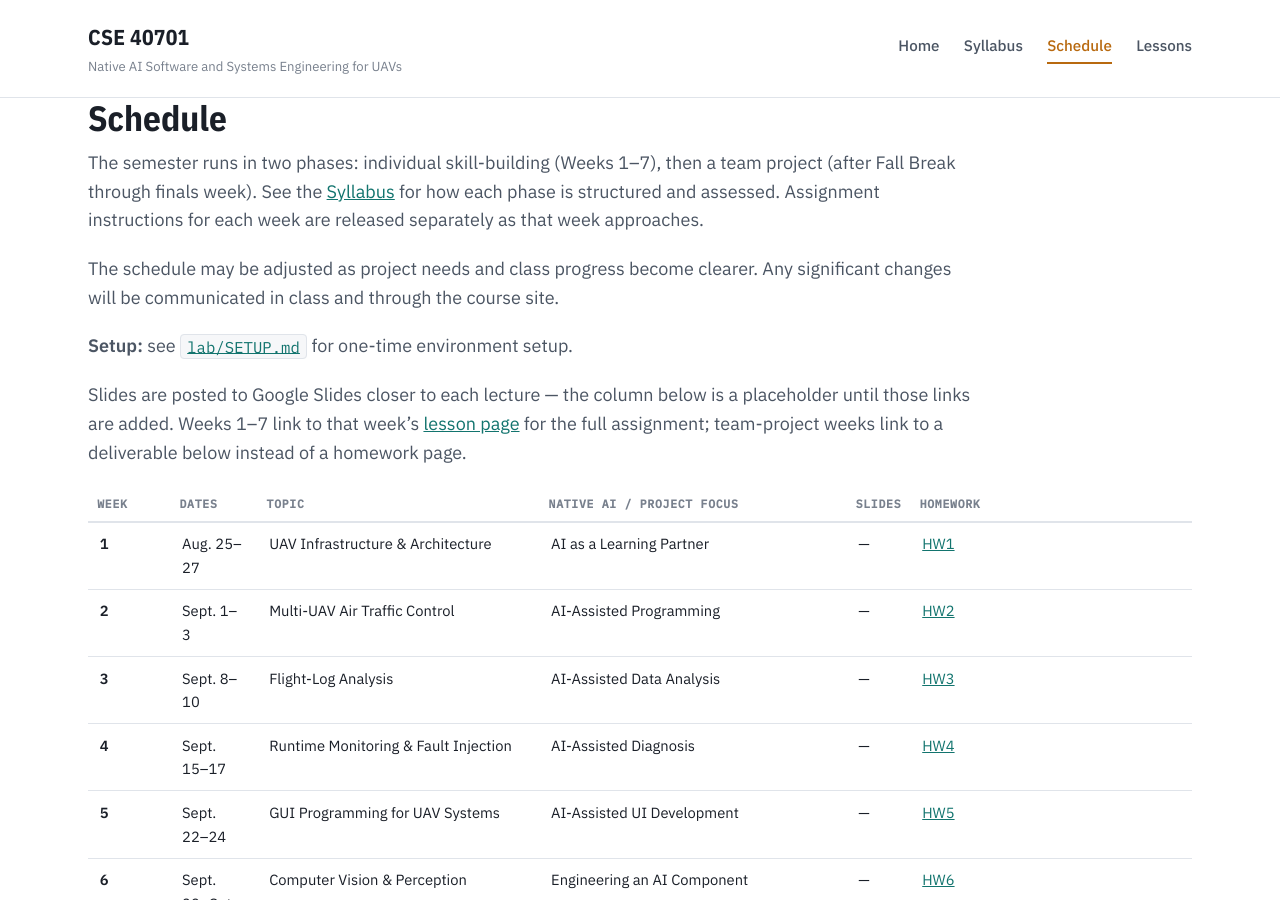
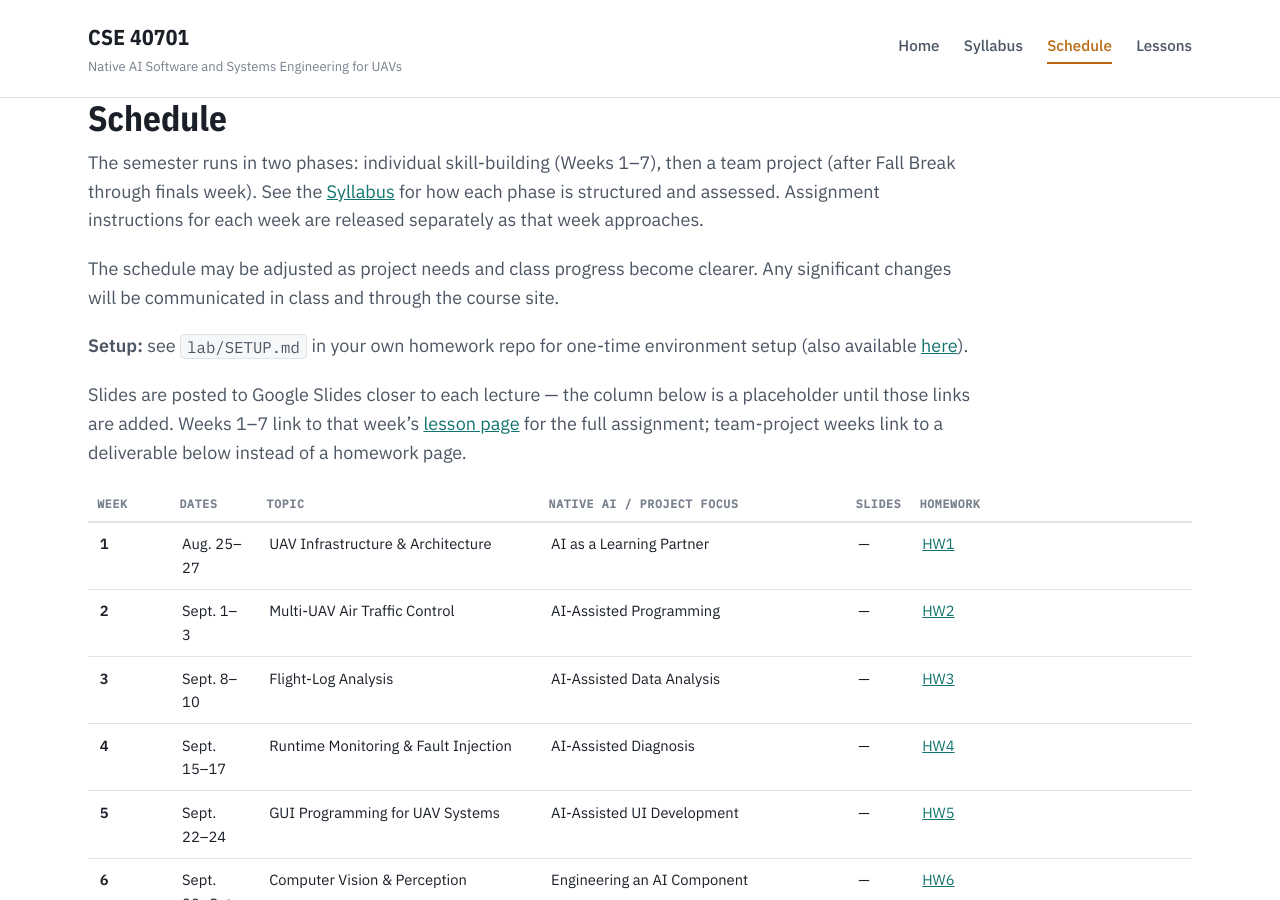
Before and after one commit to JaneClelandHuang/uav-native-ai, a Jekyll site: the page built from schedule.md, in a window 1280 px wide and 900 px high. Built offline with Jekyll 4.4.1, drawn with Linux system fonts in a browser that asks for light colours.

Commit message:
Fix stale Setup link in schedule.md to point at students' own repo
The link pointed to the instructor's source repo's lab/SETUP.md instead
of the student homework repo where students actually work.

Co-Authored-By: Claude Sonnet 5 <noreply@anthropic.com>
Claude-Session: https://claude.ai/code/session_01A7BzECFvBhAfRBQHb6ZohK

```diff
--- a/schedule.md
+++ b/schedule.md
@@ -9,7 +9,7 @@ The semester runs in two phases: individual skill-building (Weeks 1–7), then a
 The schedule may be adjusted as project needs and class progress become clearer. Any significant changes will be communicated in class and
 through the course site.
 
-**Setup:** see [`lab/SETUP.md`](https://github.com/JaneClelandHuang/uav-native-ai/blob/main/lab/SETUP.md) for one-time environment setup.
+**Setup:** see `lab/SETUP.md` in your own homework repo for one-time environment setup (also available [here](https://github.com/nd-native-ai-uav/native-ai-uav-fall-2026/blob/main/lab/SETUP.md)).
 
 Slides are posted to Google Slides closer to each lecture — the column
 below is a placeholder until those links are added. Weeks 1–7 link to that
```
